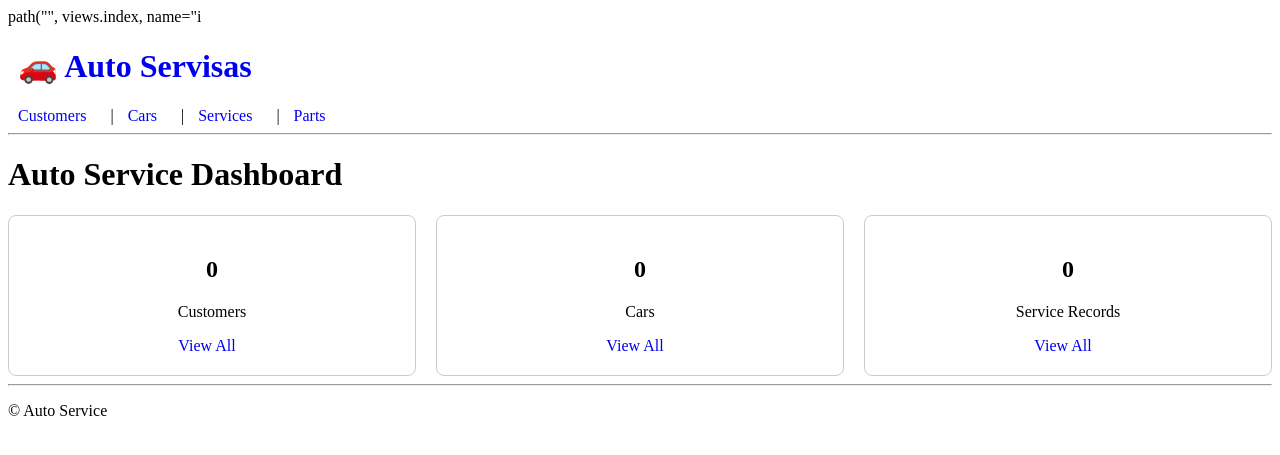
After one commit to Osiakosia/Final_project, a Django app: page /finalapp/ in a window 1280 px wide. The commit adds this page. Shown: the top 455 px of the page. Run offline with Django 5.2, Linux system fonts and the light colour scheme; data that the repository does not hold is empty.

Commit message:
added index template to templates  .

```diff
--- /dev/null
+++ b/finalapp/templates/index.html
@@ -0,0 +1,25 @@
+path("", views.index, name="i{% extends "base.html" %}
+{% block content %}
+<h1>Auto Service Dashboard</h1>
+
+<div style="display: flex; gap: 20px; margin-top: 20px;">
+  <div style="flex:1; padding:20px; border:1px solid #ccc; border-radius:8px; text-align:center;">
+    <h2>{{ customer_count }}</h2>
+    <p>Customers</p>
+    <a href="{% url 'customer_list' %}">View All</a>
+  </div>
+
+  <div style="flex:1; padding:20px; border:1px solid #ccc; border-radius:8px; text-align:center;">
+    <h2>{{ car_count }}</h2>
+    <p>Cars</p>
+    <a href="{% url 'car_list' %}">View All</a>
+  </div>
+
+  <div style="flex:1; padding:20px; border:1px solid #ccc; border-radius:8px; text-align:center;">
+    <h2>{{ service_count }}</h2>
+    <p>Service Records</p>
+    <a href="{% url 'service_list' %}">View All</a>
+  </div>
+</div>
+{% endblock %}
+ndex"),
```
Also changed, not shown: finalapp/templates/services/service_list.html (line endings or trailing spaces).
